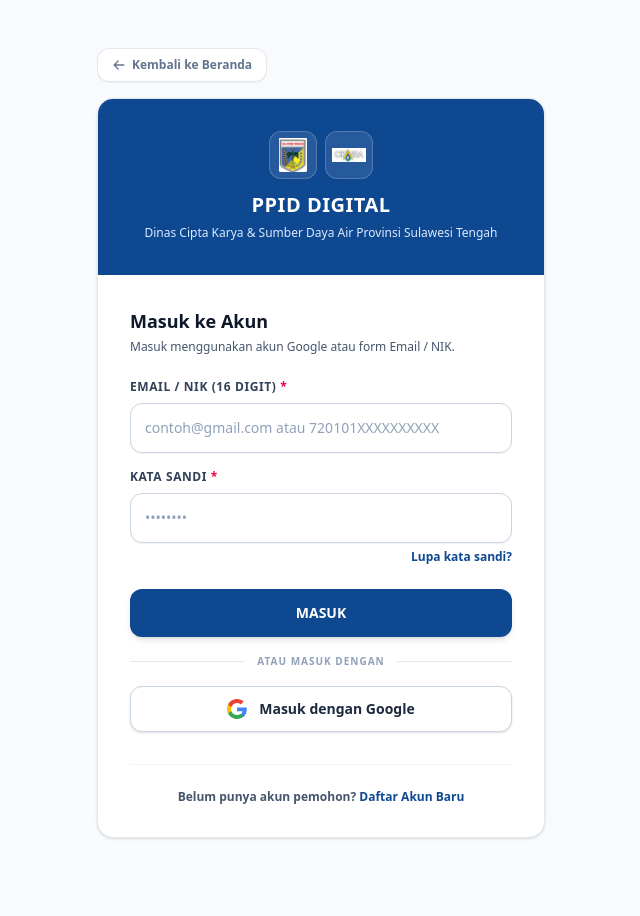
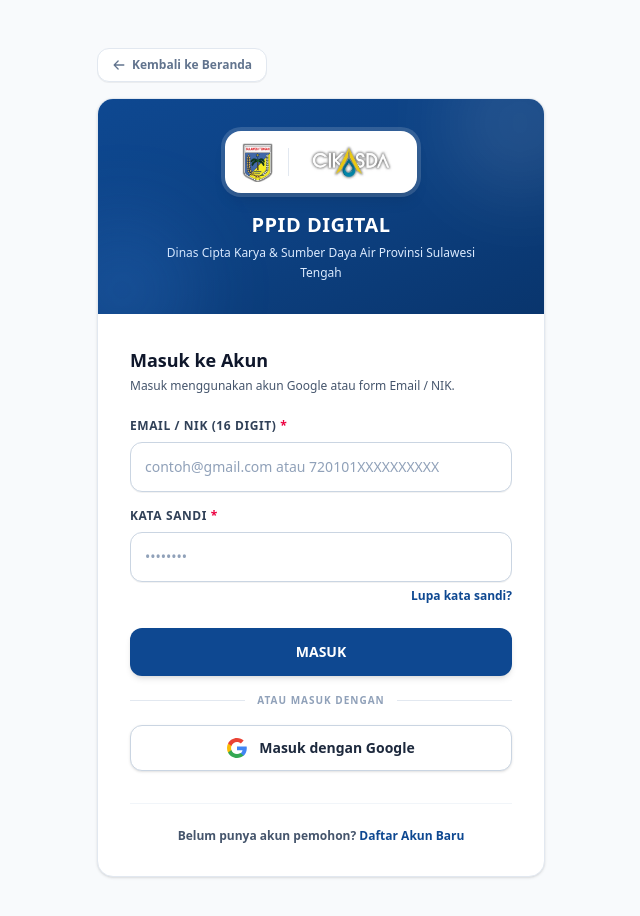
Before and after one commit to Giovano1106/PPID-Digital, a Next.js app: page /login in a window 1280 px wide. Shown: the top 916 px of the page, without its empty margins (319-959 px from the left). Before the commit the page ends 886 px from the top, so only its background shows below. Built offline with nearby package versions, Linux system fonts and the light colour scheme; no server answers.

Commit message:
style(auth): upgrade institutional logo emblem and header visual hierarchy

```diff
--- a/app/daftar/page.tsx
+++ b/app/daftar/page.tsx
@@ -55,25 +55,38 @@ export default function DaftarPage() {
 
       <div className="w-full max-w-md bg-white rounded-2xl shadow-sm border border-slate-200 overflow-hidden">
         {/* Header CIKASDA */}
-        <div className="bg-[#0e4891] p-8 text-center text-white relative flex flex-col items-center">
-          <div className="flex items-center gap-2 mb-3">
+        <div className="bg-gradient-to-br from-[#0e4891] via-[#0d4182] to-[#09356d] p-8 text-center text-white relative flex flex-col items-center overflow-hidden">
+          {/* Subtle Ambient Light Decoration */}
+          <div className="absolute -top-12 -right-12 w-36 h-36 bg-white/10 rounded-full blur-2xl pointer-events-none" />
+          <div className="absolute -bottom-12 -left-12 w-36 h-36 bg-blue-400/15 rounded-full blur-2xl pointer-events-none" />
+
+          {/* Unified Official Logo Emblem Badge */}
+          <div className="relative mb-4.5 inline-flex items-center gap-3.5 bg-white px-4 py-2.5 rounded-2xl shadow-lg border border-white/80 ring-4 ring-white/15 transition-transform duration-300 hover:scale-[1.02]">
+            <div className="flex items-center justify-center shrink-0">
               <Image
                 src="/logo-sulteng.webp"
-              alt="Logo Sulteng"
-              width={48}
-              height={48}
-              className="w-12 h-12 object-contain bg-white/10 p-1.5 rounded-xl border border-white/20"
+                alt="Logo Provinsi Sulawesi Tengah"
+                width={36}
+                height={44}
+                className="h-10 w-auto object-contain"
+                priority
               />
+            </div>
+            <div className="h-7 w-px bg-slate-200 shrink-0" />
+            <div className="flex items-center justify-center shrink-0 px-0.5">
               <Image
                 src="/logo-cikasda.webp"
-              alt="Logo CIKASDA"
-              width={48}
-              height={48}
-              className="w-12 h-12 object-contain bg-white/10 p-1.5 rounded-xl border border-white/20"
+                alt="Logo Dinas CIKASDA"
+                width={100}
+                height={38}
+                className="h-9 w-auto object-contain"
+                priority
               />
             </div>
-          <h1 className="text-xl font-extrabold tracking-wide uppercase">Pendaftaran Pemohon</h1>
-          <p className="text-xs text-blue-100 mt-1 font-medium leading-relaxed">
+          </div>
+
+          <h1 className="text-xl font-black tracking-wide uppercase text-white drop-shadow-xs">Pendaftaran Pemohon</h1>
+          <p className="text-xs text-blue-100 mt-1 font-medium leading-relaxed max-w-xs mx-auto">
             Dinas Cipta Karya & Sumber Daya Air Provinsi Sulawesi Tengah
           </p>
         </div>
--- a/app/login/page.tsx
+++ b/app/login/page.tsx
@@ -118,25 +118,38 @@ export default function LoginPage() {
 
       <div className="w-full max-w-md bg-white rounded-2xl shadow-sm border border-slate-200 overflow-hidden">
         {/* Header CIKASDA */}
-        <div className="bg-[#0e4891] p-8 text-center text-white relative flex flex-col items-center">
-          <div className="flex items-center gap-2 mb-3">
+        <div className="bg-gradient-to-br from-[#0e4891] via-[#0d4182] to-[#09356d] p-8 text-center text-white relative flex flex-col items-center overflow-hidden">
+          {/* Subtle Ambient Light Decoration */}
+          <div className="absolute -top-12 -right-12 w-36 h-36 bg-white/10 rounded-full blur-2xl pointer-events-none" />
+          <div className="absolute -bottom-12 -left-12 w-36 h-36 bg-blue-400/15 rounded-full blur-2xl pointer-events-none" />
+
+          {/* Unified Official Logo Emblem Badge */}
+          <div className="relative mb-4.5 inline-flex items-center gap-3.5 bg-white px-4 py-2.5 rounded-2xl shadow-lg border border-white/80 ring-4 ring-white/15 transition-transform duration-300 hover:scale-[1.02]">
+            <div className="flex items-center justify-center shrink-0">
               <Image
                 src="/logo-sulteng.webp"
-              alt="Logo Sulteng"
-              width={48}
-              height={48}
-              className="w-12 h-12 object-contain bg-white/10 p-1.5 rounded-xl border border-white/20"
+                alt="Logo Provinsi Sulawesi Tengah"
+                width={36}
+                height={44}
+                className="h-10 w-auto object-contain"
+                priority
               />
+            </div>
+            <div className="h-7 w-px bg-slate-200 shrink-0" />
+            <div className="flex items-center justify-center shrink-0 px-0.5">
               <Image
                 src="/logo-cikasda.webp"
-              alt="Logo CIKASDA"
-              width={48}
-              height={48}
-              className="w-12 h-12 object-contain bg-white/10 p-1.5 rounded-xl border border-white/20"
+                alt="Logo Dinas CIKASDA"
+                width={100}
+                height={38}
+                className="h-9 w-auto object-contain"
+                priority
               />
             </div>
-          <h1 className="text-xl font-extrabold tracking-wide uppercase">PPID DIGITAL</h1>
-          <p className="text-xs text-blue-100 mt-1 font-medium leading-relaxed">
+          </div>
+
+          <h1 className="text-xl font-black tracking-wide uppercase text-white drop-shadow-xs">PPID DIGITAL</h1>
+          <p className="text-xs text-blue-100 mt-1 font-medium leading-relaxed max-w-xs mx-auto">
             Dinas Cipta Karya & Sumber Daya Air Provinsi Sulawesi Tengah
           </p>
         </div>
--- a/app/lupa-sandi/page.tsx
+++ b/app/lupa-sandi/page.tsx
@@ -1,14 +1,12 @@
 'use client'
 
 import { useState } from 'react'
-import { useRouter } from 'next/navigation'
 import Link from 'next/link'
 import { ArrowLeft, Warning, CheckCircle } from '@phosphor-icons/react'
 import Image from 'next/image'
 import { createClient } from '@/app/lib/supabase/client'
 
 export default function LupaSandiPage() {
-  const router = useRouter()
   const supabase = createClient()
 
   const [identifier, setIdentifier] = useState('') // Bisa Email atau NIK
@@ -71,13 +69,38 @@ export default function LupaSandiPage() {
 
       <div className="w-full max-w-md bg-white rounded-2xl shadow-sm border border-slate-200 overflow-hidden">
         {/* Header CIKASDA */}
-        <div className="bg-[#0e4891] p-8 text-center text-white relative flex flex-col items-center">
-          <div className="flex items-center gap-2 mb-3">
-            <Image src="/logo-sulteng.webp" alt="Logo Sulteng" width={48} height={48} className="w-12 h-12 object-contain bg-white/10 p-1.5 rounded-xl border border-white/20" />
-            <Image src="/logo-cikasda.webp" alt="Logo CIKASDA" width={48} height={48} className="w-12 h-12 object-contain bg-white/10 p-1.5 rounded-xl border border-white/20" />
+        <div className="bg-gradient-to-br from-[#0e4891] via-[#0d4182] to-[#09356d] p-8 text-center text-white relative flex flex-col items-center overflow-hidden">
+          {/* Subtle Ambient Light Decoration */}
+          <div className="absolute -top-12 -right-12 w-36 h-36 bg-white/10 rounded-full blur-2xl pointer-events-none" />
+          <div className="absolute -bottom-12 -left-12 w-36 h-36 bg-blue-400/15 rounded-full blur-2xl pointer-events-none" />
+
+          {/* Unified Official Logo Emblem Badge */}
+          <div className="relative mb-4.5 inline-flex items-center gap-3.5 bg-white px-4 py-2.5 rounded-2xl shadow-lg border border-white/80 ring-4 ring-white/15 transition-transform duration-300 hover:scale-[1.02]">
+            <div className="flex items-center justify-center shrink-0">
+              <Image
+                src="/logo-sulteng.webp"
+                alt="Logo Provinsi Sulawesi Tengah"
+                width={36}
+                height={44}
+                className="h-10 w-auto object-contain"
+                priority
+              />
+            </div>
+            <div className="h-7 w-px bg-slate-200 shrink-0" />
+            <div className="flex items-center justify-center shrink-0 px-0.5">
+              <Image
+                src="/logo-cikasda.webp"
+                alt="Logo Dinas CIKASDA"
+                width={100}
+                height={38}
+                className="h-9 w-auto object-contain"
+                priority
+              />
+            </div>
           </div>
-          <h1 className="text-xl font-extrabold tracking-wide uppercase">PPID DIGITAL</h1>
-          <p className="text-xs text-blue-100 mt-1 font-medium leading-relaxed">
+
+          <h1 className="text-xl font-black tracking-wide uppercase text-white drop-shadow-xs">PPID DIGITAL</h1>
+          <p className="text-xs text-blue-100 mt-1 font-medium leading-relaxed max-w-xs mx-auto">
             Dinas Cipta Karya & Sumber Daya Air Provinsi Sulawesi Tengah
           </p>
         </div>
--- a/app/update-sandi/page.tsx
+++ b/app/update-sandi/page.tsx
@@ -55,13 +55,38 @@ export default function UpdateSandiPage() {
     <div className="min-h-screen bg-slate-50 font-plus-jakarta flex flex-col items-center justify-center p-6 relative">
       <div className="w-full max-w-md bg-white rounded-2xl shadow-sm border border-slate-200 overflow-hidden">
         {/* Header CIKASDA */}
-        <div className="bg-[#0e4891] p-8 text-center text-white relative flex flex-col items-center">
-          <div className="flex items-center gap-2 mb-3">
-            <Image src="/logo-sulteng.webp" alt="Logo Sulteng" width={48} height={48} className="w-12 h-12 object-contain bg-white/10 p-1.5 rounded-xl border border-white/20" />
-            <Image src="/logo-cikasda.webp" alt="Logo CIKASDA" width={48} height={48} className="w-12 h-12 object-contain bg-white/10 p-1.5 rounded-xl border border-white/20" />
+        <div className="bg-gradient-to-br from-[#0e4891] via-[#0d4182] to-[#09356d] p-8 text-center text-white relative flex flex-col items-center overflow-hidden">
+          {/* Subtle Ambient Light Decoration */}
+          <div className="absolute -top-12 -right-12 w-36 h-36 bg-white/10 rounded-full blur-2xl pointer-events-none" />
+          <div className="absolute -bottom-12 -left-12 w-36 h-36 bg-blue-400/15 rounded-full blur-2xl pointer-events-none" />
+
+          {/* Unified Official Logo Emblem Badge */}
+          <div className="relative mb-4.5 inline-flex items-center gap-3.5 bg-white px-4 py-2.5 rounded-2xl shadow-lg border border-white/80 ring-4 ring-white/15 transition-transform duration-300 hover:scale-[1.02]">
+            <div className="flex items-center justify-center shrink-0">
+              <Image
+                src="/logo-sulteng.webp"
+                alt="Logo Provinsi Sulawesi Tengah"
+                width={36}
+                height={44}
+                className="h-10 w-auto object-contain"
+                priority
+              />
+            </div>
+            <div className="h-7 w-px bg-slate-200 shrink-0" />
+            <div className="flex items-center justify-center shrink-0 px-0.5">
+              <Image
+                src="/logo-cikasda.webp"
+                alt="Logo Dinas CIKASDA"
+                width={100}
+                height={38}
+                className="h-9 w-auto object-contain"
+                priority
+              />
+            </div>
           </div>
-          <h1 className="text-xl font-extrabold tracking-wide uppercase">PPID DIGITAL</h1>
-          <p className="text-xs text-blue-100 mt-1 font-medium leading-relaxed">
+
+          <h1 className="text-xl font-black tracking-wide uppercase text-white drop-shadow-xs">PPID DIGITAL</h1>
+          <p className="text-xs text-blue-100 mt-1 font-medium leading-relaxed max-w-xs mx-auto">
             Perbarui Kata Sandi Anda
           </p>
         </div>
```
Lines whose indentation alone changed are shown as unchanged.
